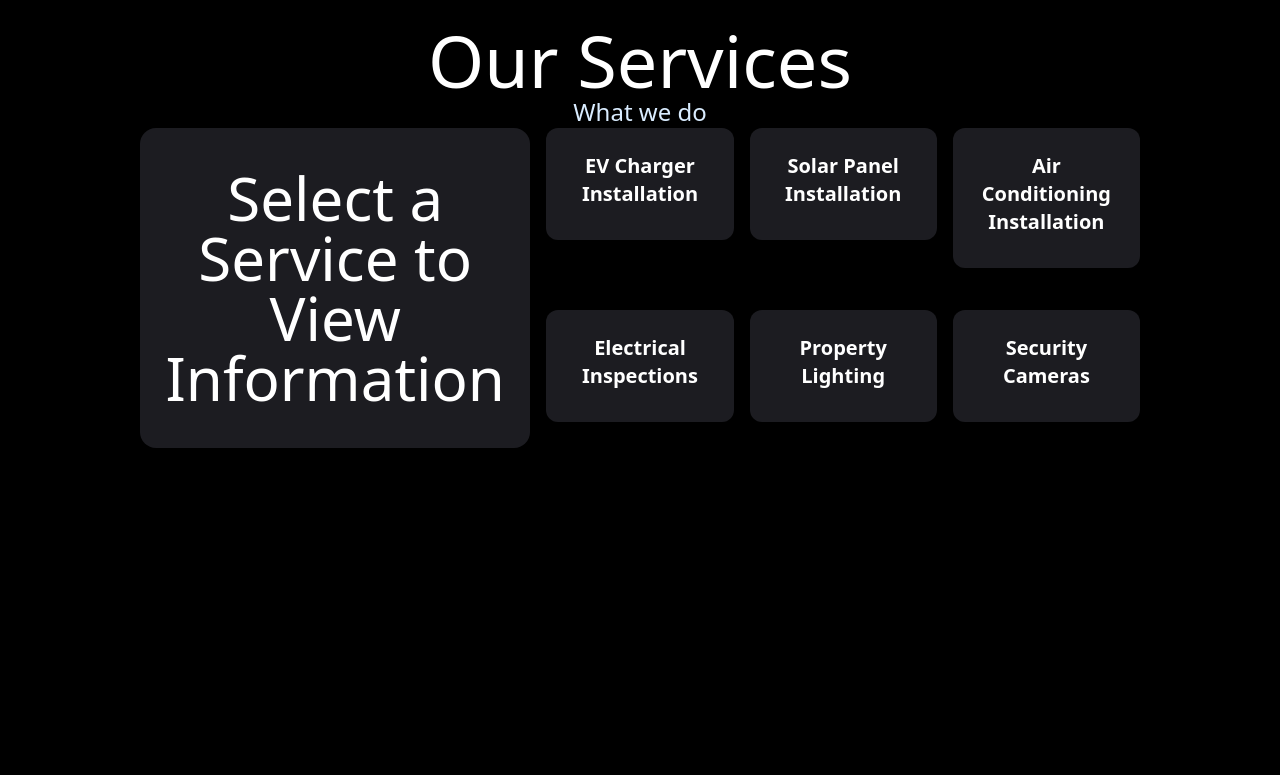
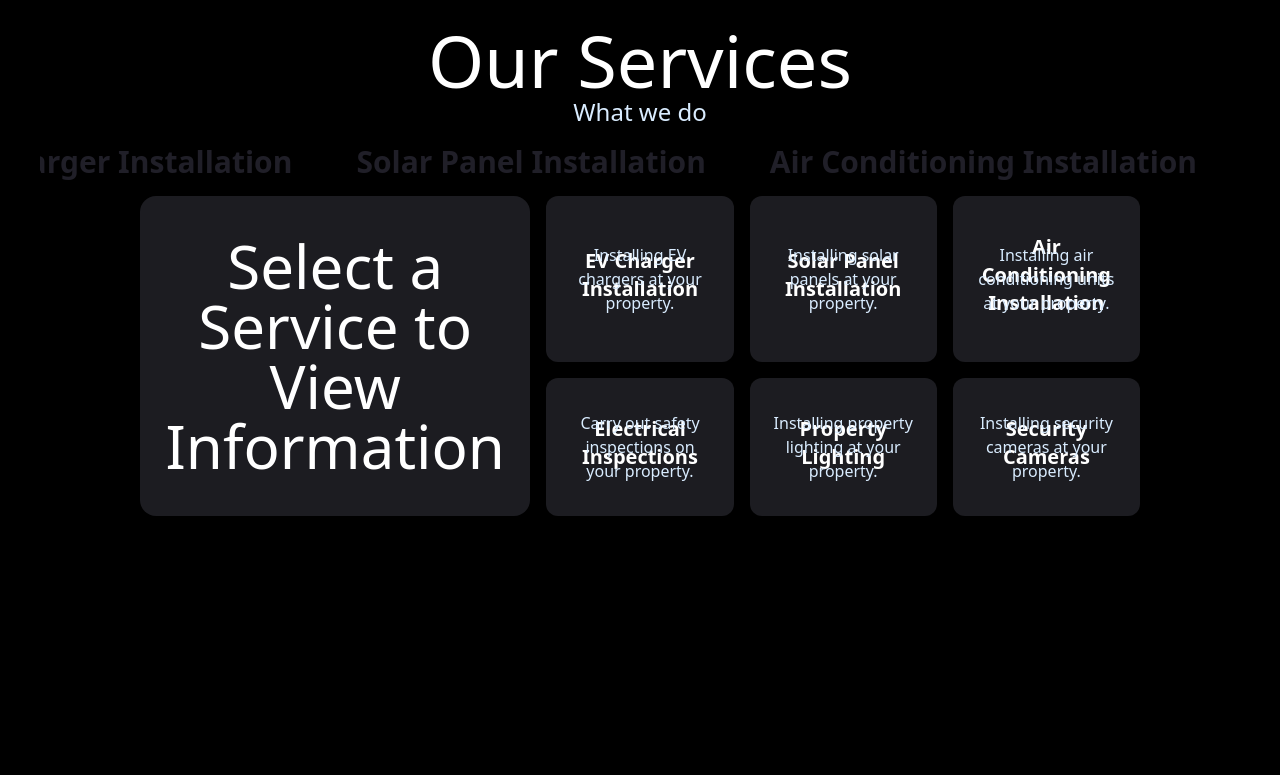
Before and after one commit to AmeerSH64/EP-Electrics-Site, a React (Vite) app: page / in a window 1280 px wide. Shown: the part 1360-2135 px from the top of the page. Built offline with nearby package versions, Linux system fonts and the light colour scheme.

Commit message:
Continue Work on Services Section

```diff
--- a/src/components/ServiceCard.jsx
+++ b/src/components/ServiceCard.jsx
@@ -1,6 +1,6 @@
 const ServiceCard = ({ name, description }) => {
   return (
-    <div className="bg-black-50 p-6 rounded-xl">
+    <div className="bg-black-50 hover:bg-primary p-6 rounded-xl h-full service-card">
       <h3 className="text-xl font-bold mb-2">{name}</h3>
       <p className="text-white-50 service-card-text">{description}</p>
     </div>
--- a/src/components/TestimonialCard.jsx
+++ b/src/components/TestimonialCard.jsx
@@ -4,7 +4,7 @@ import { testimonials } from "../constants";
 const TestimonialCard = ({ name, testimonial, rating }) => {
   return (
     <div>
-        <div className="card rounded-3xl bg-black-200 p-10 mb-10 text-left inline-block max-w-md">
+        <div className="card rounded-3xl bg-black-200 p-10 mb-10 text-left inline-block max-w-lg">
                 <h3 className="font-semibold text-3xl">{name}</h3>
                 <p className="text-white-50 italic my-4 text-2xl">
                     {testimonial}
--- a/src/constants/index.js
+++ b/src/constants/index.js
@@ -5,6 +5,18 @@ const socials = [
   { name: "X", href: "#", icon: IconBrandX },
   { name: "TikTok", href: "#", icon: IconBrandTiktok },
   { name: "Facebook", href: "#", icon: IconBrandFacebook },
+]
+
+const serviceList = [
+  "EV Charger Installation",
+  "Solar Panel Installation",
+  "Air Conditioning Installation",
+  "Electrical Inspections",
+  "Property Lighting",
+  "Security Cameras",
+  "Rewiring",
+  "Fuse Box Upgrades",
+  "Loft Conversions"
 ]
 
 const services = [
@@ -96,6 +108,7 @@ const contactInfo = [
 
 export {
   socials,
+  serviceList,
   services,
   testimonials,
   contactInfo,
--- a/src/index.css
+++ b/src/index.css
@@ -203,11 +203,11 @@ section {
     }
 
     .service-card {
-      @apply flex items-center justify-center;
+      @apply flex items-center justify-center transition-colors;
     }
 
     .service-card-text {
-      @apply absolute flex items-center justify-center opacity-0 inset-6;
+      @apply absolute flex items-center justify-center inset-6;
 
       grid-area: 1 / 1 / 3 / 3;
     }
--- a/src/sections/Services.jsx
+++ b/src/sections/Services.jsx
@@ -1,4 +1,4 @@
-import { services } from '../constants';
+import { serviceList, services } from '../constants';
 import ServiceCard from '../components/ServiceCard';
 
 const Services = () => {
@@ -11,15 +11,30 @@ const Services = () => {
             What we do
           </p>
         </div>
+        {/* Services list */}
+        <div className='animate-fade-in animation-delay-200'>
+          <div className='relative overflow-hidden'>
+            <div className='flex animate-marquee'>
+              {[...serviceList, ...serviceList].map((service, idx) => (
+                <div key={idx} className='shrink-0 px-8 py-4'>
+                  <span className='text-3xl font-semibold text-black-200/80 hover:text-black-200 transition-colors'>
+                    {service}
+                  </span>
+                </div>
+              ))}
+            </div>
+          </div>
+        </div>
+
         <div>
           {/* Service cards would go here */}
           <div>
             <div className='relative service-grid grid gap-4'>
               <div className='service-main bg-black-50'>
-                <h2 className="text-6xl">Select a Service to View Information</h2>
+                <h2 className="text-6xl animate-fade-in animation-delay-300">Select a Service to View Information</h2>
               </div>
               {services.map((service, index) => (
-                <div key={index} className='relative'>
+                <div key={index} className={`relative animate-fade-in animation-delay-${400 + index * 100}`}>
                   <ServiceCard name={service.name} description={service.description} />
                 </div>
               ))}
```
